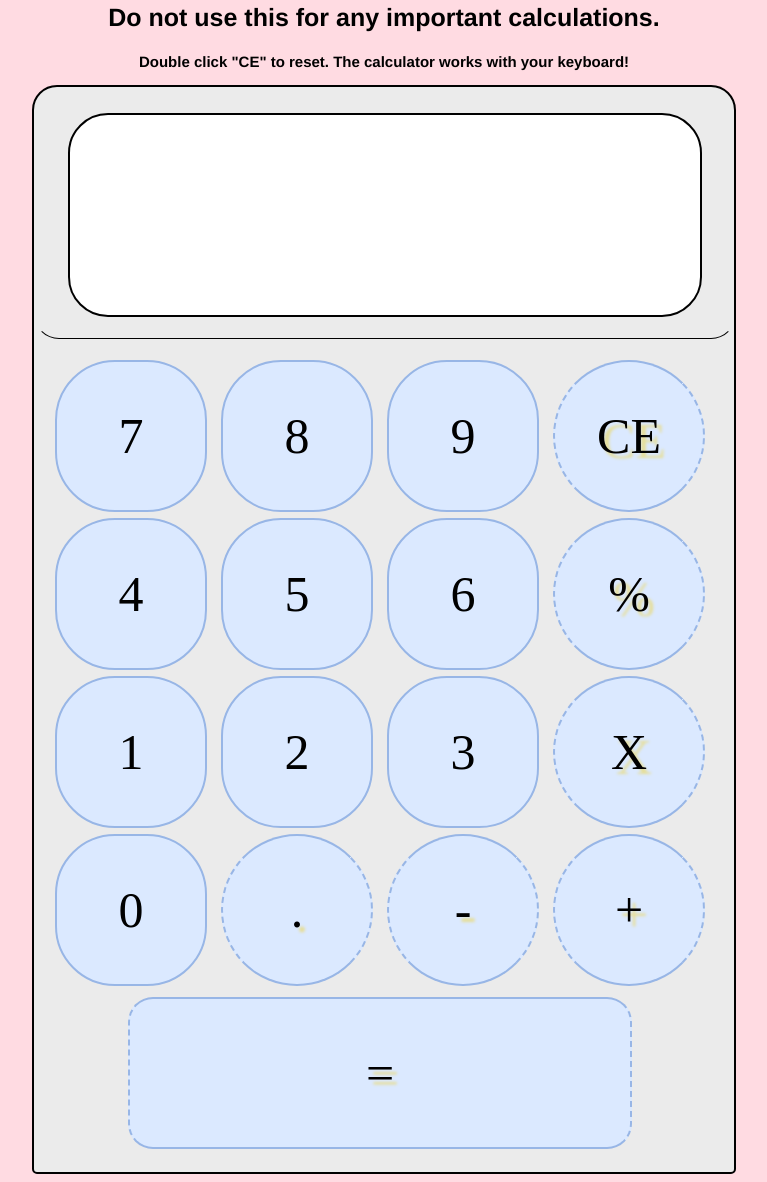
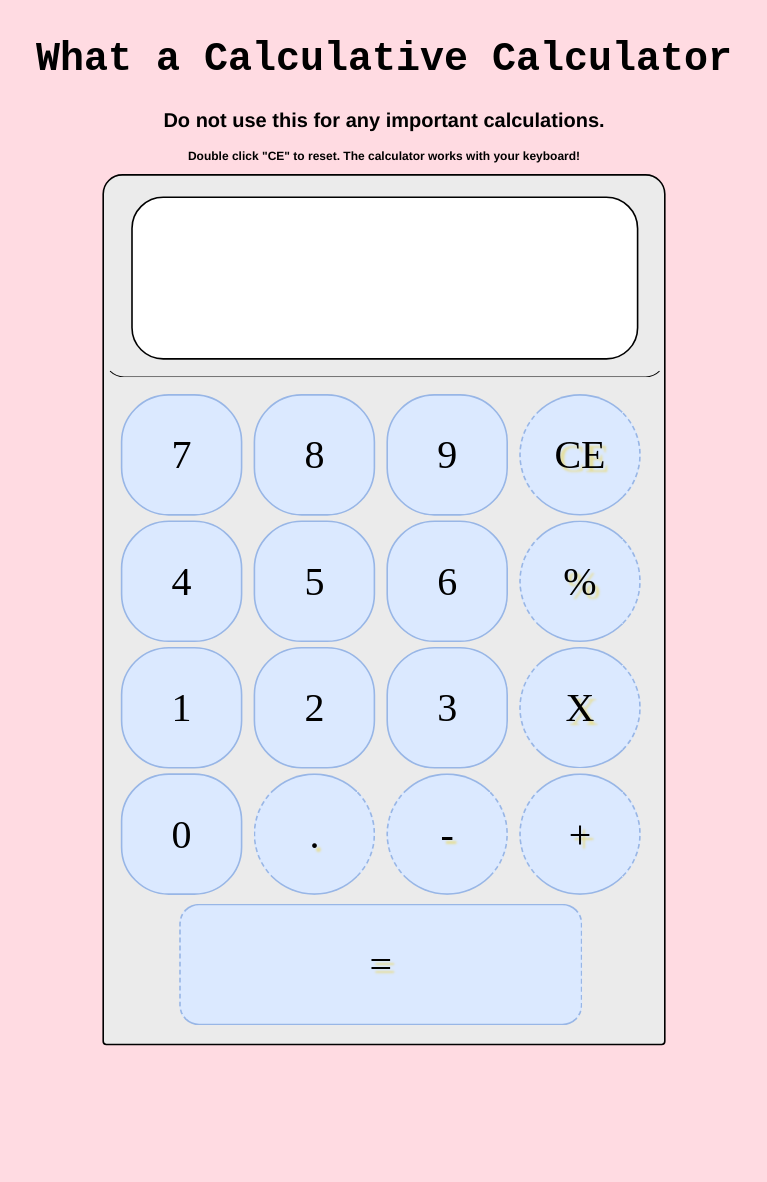
Before and after one commit to Kiriketsuki/what-a-calculative-calculator, a plain HTML site: page index.html in a window 1280 px wide. Shown: the part 121-1303 px from the top of the page, without its empty margins (256-1023 px from the left). Drawn offline with Linux system fonts and the light colour scheme.

Commit message:
changed scale. added hover

```diff
--- a/index.html
+++ b/index.html
@@ -33,15 +33,15 @@
                 <div id = "buttons">
                     <div id = "rowOne" class = "row">
 
-                        <span id = "seven" class = "button">
+                        <span id = "seven" class = "button" onmousedown = "return false">
                             7
                         </span>
 
-                        <span id = "eight" class = "button">
+                        <span id = "eight" class = "button" onmousedown = "return false">
                             8
                         </span>
 
-                        <span id = "nine" class = "button">
+                        <span id = "nine" class = "button" onmousedown = "return false">
                             9
                         </span>
 
@@ -53,19 +53,19 @@
 
                     <div id = "rowTwo" class = "row">
 
-                        <span id = "four" class = "button">
+                        <span id = "four" class = "button" onmousedown = "return false">
                             4
                         </span>
 
-                        <span id = "five" class = "button">
+                        <span id = "five" class = "button" onmousedown = "return false">
                             5
                         </span>
 
-                        <span id = "six" class = "button">
+                        <span id = "six" class = "button" onmousedown = "return false">
                             6
                         </span>
 
-                        <span id = "divide" class = "operationButton">
+                        <span id = "divide" class = "operationButton" onmousedown = "return false">
                             %
                         </span>
 
@@ -73,19 +73,19 @@
 
                     <div id = "rowThree" class = "row">
 
-                        <span id = "seven" class = "button">
+                        <span id = "seven" class = "button" onmousedown = "return false">
                             1
                         </span>
 
-                        <span id = "eight" class = "button">
+                        <span id = "eight" class = "button" onmousedown = "return false">
                             2
                         </span>
 
-                        <span id = "nine" class = "button">
+                        <span id = "nine" class = "button" onmousedown = "return false">
                             3
                         </span>
 
-                        <span id = "times" class = "operationButton">
+                        <span id = "times" class = "operationButton" onmousedown = "return false">
                             X
                         </span>
 
@@ -93,19 +93,19 @@
 
                     <div id = "rowFour" class = "row">
 
-                        <span id = "zero" class = "button">
+                        <span id = "zero" class = "button" onmousedown = "return false">
                             0
                         </span>
 
-                        <span id = "decimal" class = "operationButton">
+                        <span id = "decimal" class = "operationButton" onmousedown = "return false">
                             .
                         </span>
 
-                        <span id = "minus" class = "operationButton">
+                        <span id = "minus" class = "operationButton" onmousedown = "return false">
                             -
                         </span>
 
-                        <span id = "plus" class = "operationButton">
+                        <span id = "plus" class = "operationButton" onmousedown = "return false">
                             +
                         </span>
 
@@ -113,7 +113,7 @@
 
                     <div id = "rowFive" class = "row">
 
-                        <span id = "equals" class = "operationButton equalsButton">
+                        <span id = "equals" class = "operationButton equalsButton" onmousedown = "return false">
                             =
                         </span>
 
--- a/script.js
+++ b/script.js
@@ -234,3 +234,13 @@ equalsButton.addEventListener("click", (e) => {
     updateScreen();
 
 })
+
+function operate(str) {
+    var numbers = [];
+    var operations = [];
+    var toReturn = "";
+
+    numbers = str.split(/[x/+-]/);
+    operations = str.split(/[1234567890.]/);
+    console.log(operations);
+}
--- a/style.css
+++ b/style.css
@@ -3,6 +3,7 @@ html {
     text-align: center;
     vertical-align: baseline;
     background-color: #ffdbe2;
+    transform: scale(0.80);
 }
 
 h1 {
@@ -21,6 +22,10 @@ h2 {
 h3 {
     font-size: 15px;
 }
+
+/* main { */
+    /* transform: scale(0.75); */
+/* } */
 
 #outerBody {
     width: 700px;
@@ -80,6 +85,12 @@ h3 {
     vertical-align: baseline;
     background-color: #dbe9ff;
     margin-right: 10px;
+    transition-duration: 0.3s;
+    transition-property: transform;
+}
+
+.button:hover {
+    transform: scale(1.05);
 }
 
 .operationButton {
@@ -96,11 +107,23 @@ h3 {
     margin-right: 10px;
     color: black;
     text-shadow: 5px 5px 3px #e6de98;
+    transition-duration: 0.3s;
+    transition-property: transform;
+}
+
+.operationButton:hover {
+    transform: scale(1.05);
 }
 
 .equalsButton {
     width: 500px;
     border-radius: 25px;
+    transition-duration: 0.3s;
+    transition-property: transform;
+}
+
+.equalsButton:hover {
+    transform: scale(1.05);
 }
 
 #rowFive {
```
